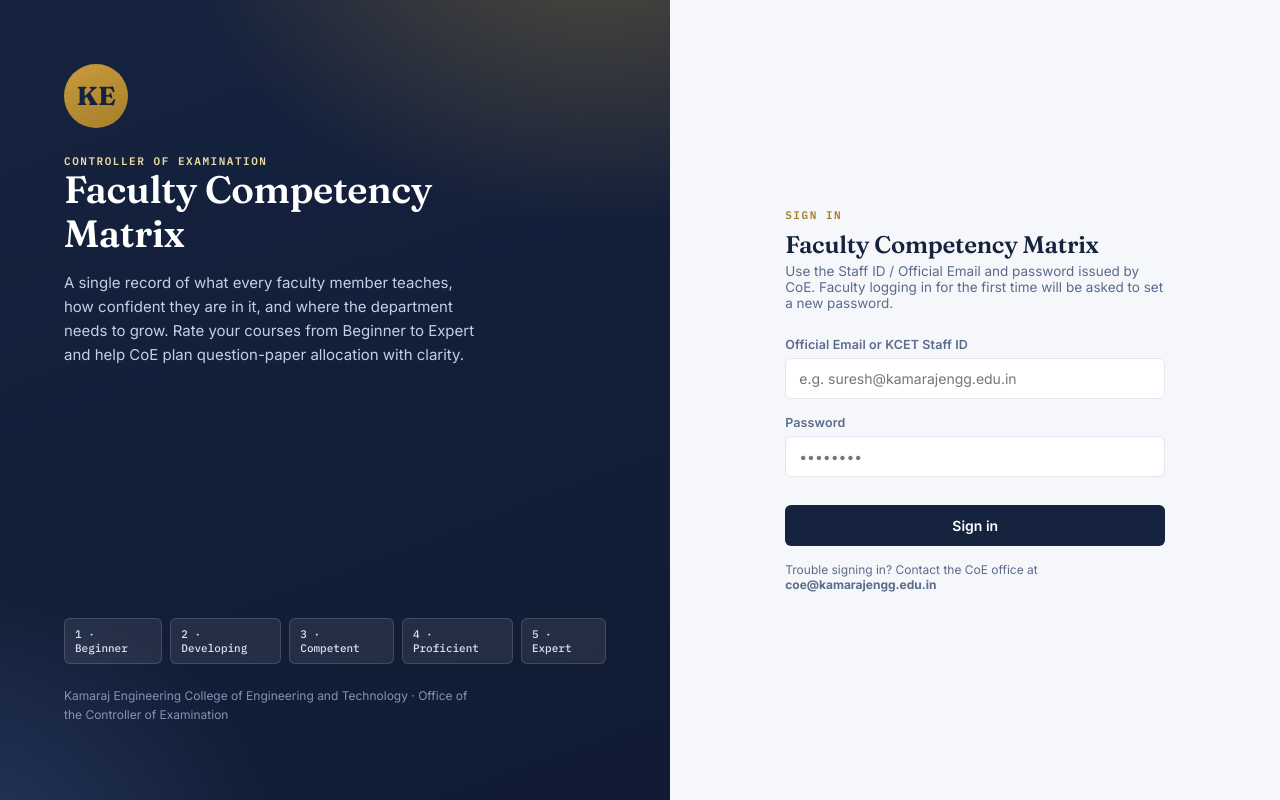
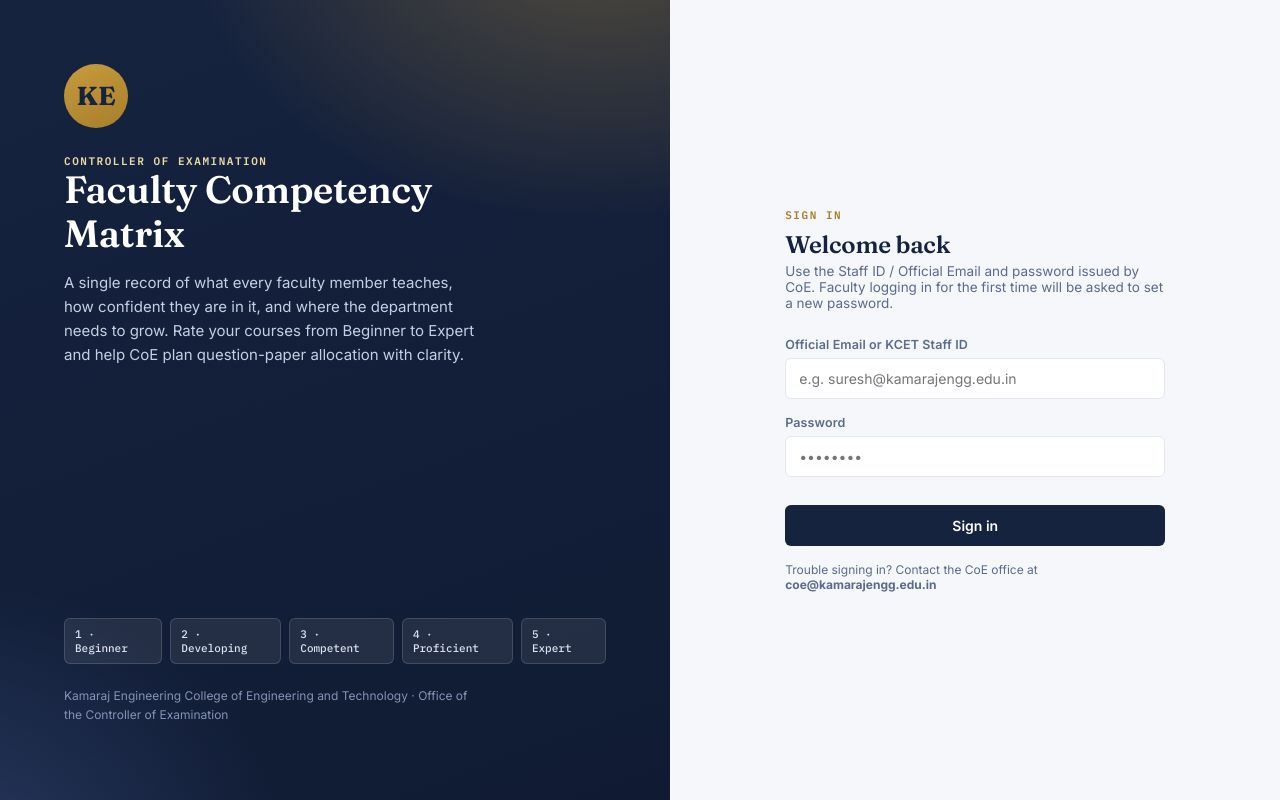
Before and after one commit to COEKCET/Competency-Matrix, a plain HTML site: page index.html in a window 1280 px wide. Drawn offline with Linux system fonts and the light colour scheme.

Commit message:
Update index.html

```diff
--- a/index.html
+++ b/index.html
@@ -33,7 +33,7 @@
   <div class="login-side">
     <div class="login-box">
       <div class="eyebrow">Sign in</div>
-      <h2>Faculty Competency Matrix</h2>
+      <h2>Welcome back</h2>
       <div class="lede">Use the Staff ID / Official Email and password issued by CoE. Faculty logging in for the first time will be asked to set a new password.</div>
 
       <form id="loginForm" autocomplete="off">
```
